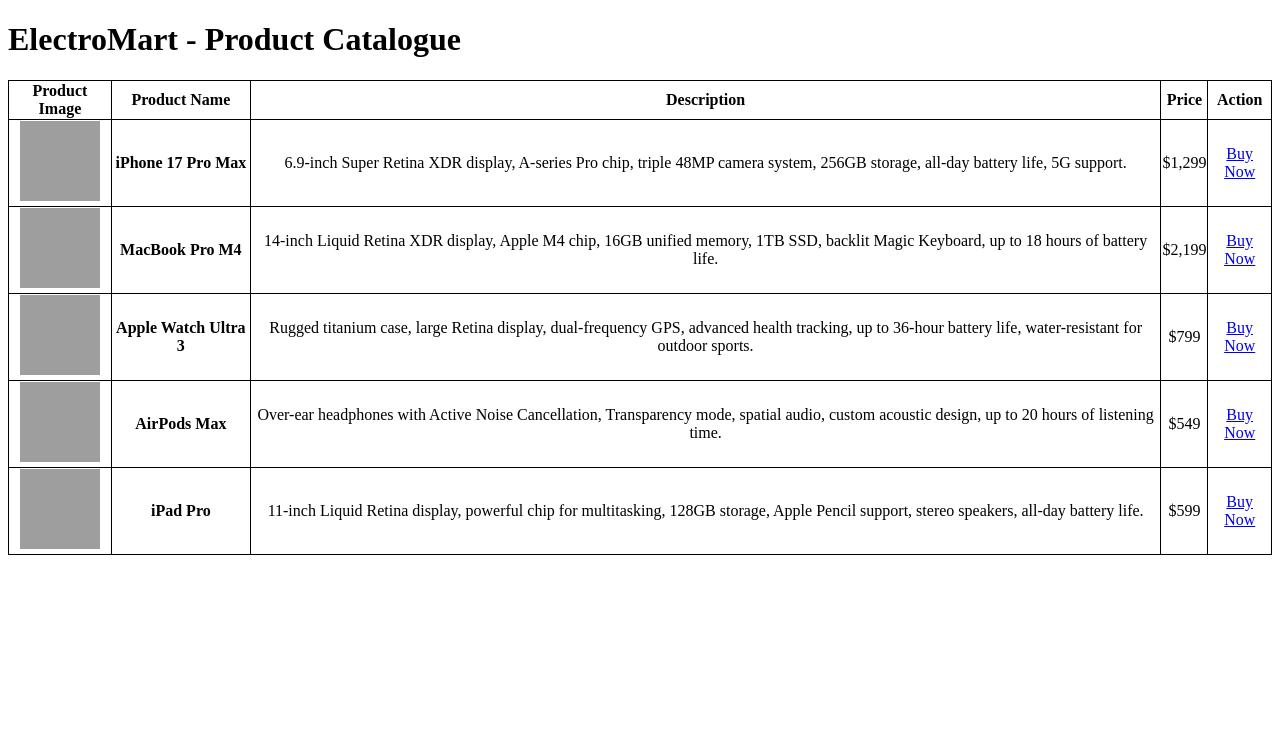
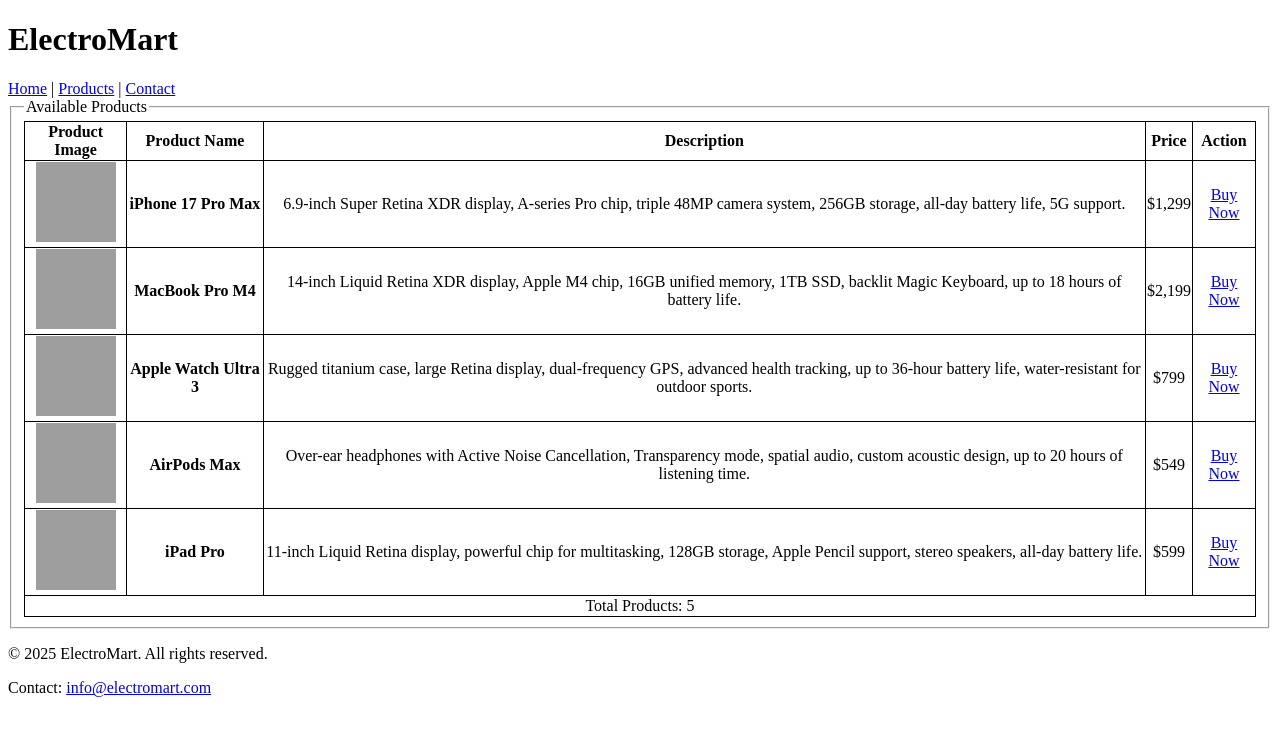
Before and after one commit to akib1437/webtech-practice, a plain HTML site: page Lt-3.html in a window 1280 px wide. Drawn offline with Linux system fonts and the light colour scheme; grey boxes are pictures that could not be loaded.

Commit message:
third task updated

```diff
--- a/Lt-3.html
+++ b/Lt-3.html
@@ -4,6 +4,8 @@
 <head>
     <meta charset="UTF-8">
     <title>ElectroMart Product Catalogue</title>
+    <meta name="author" content="Your Name">
+    <meta name="description" content="ElectroMart online electronics store product catalogue showing featured gadgets.">
     <style>
         table,
         th,
@@ -16,8 +18,20 @@
 </head>
 
 <body>
+    <header>
+        <h1>ElectroMart</h1>
+        <nav>
+            <a href="#">Home</a> |
+            <a href="#products">Products</a> |
+            <a href="#contact">Contact</a>
+        </nav>
+    </header>
 
-    <h1>ElectroMart - Product Catalogue</h1>
+    <main>
+
+        <article id="products">
+            <fieldset>
+                <legend>Available Products</legend>
 
                 <table>
 
@@ -32,8 +46,8 @@
                     <!-- iPhone 17 Pro Max -->
                     <tr>
                         <td>
-                    <img src="https://www.mobiledokan.com/media/apple-iphone-17-pro-max-cosmic-orange-official-image.webp" alt="iPhone 17 Pro Max" width="80"
-                        height="80">
+                            <img src="https://www.mobiledokan.com/media/apple-iphone-17-pro-max-cosmic-orange-official-image.webp"
+                                alt="iPhone 17 Pro Max" width="80" height="80">
                         </td>
                         <td><strong>iPhone 17 Pro Max</strong></td>
                         <td>
@@ -47,8 +61,8 @@
                     <!-- MacBook Pro M4 -->
                     <tr>
                         <td>
-                    <img src="https://media.wired.com/photos/672107771a715d099fb8e041/16:9/w_3840,h_2160,c_limit/Apple-MacBook-Pro-M4-lineup.png" alt="MacBook Pro M4" width="80"
-                        height="80">
+                            <img src="https://media.wired.com/photos/672107771a715d099fb8e041/16:9/w_3840,h_2160,c_limit/Apple-MacBook-Pro-M4-lineup.png"
+                                alt="MacBook Pro M4" width="80" height="80">
                         </td>
                         <td><strong>MacBook Pro M4</strong></td>
                         <td>
@@ -62,8 +76,8 @@
                     <!-- Apple Watch Ultra -->
                     <tr>
                         <td>
-                    <img src="https://mobilexchangebd.com/storage/general/mqdy3ref-vw-34frwatch-49-titanium-ultra-vw-34fr-wf-cowatch-face-49-alpine-ultra-vw-34fr-wf-co.jpeg" alt="Apple Watch Ultra" width="80"
-                        height="80">
+                            <img src="https://mobilexchangebd.com/storage/general/mqdy3ref-vw-34frwatch-49-titanium-ultra-vw-34fr-wf-cowatch-face-49-alpine-ultra-vw-34fr-wf-co.jpeg"
+                                alt="Apple Watch Ultra" width="80" height="80">
                         </td>
                         <td><strong>Apple Watch Ultra 3</strong></td>
                         <td>
@@ -77,7 +91,8 @@
                     <!-- AirPods Max -->
                     <tr>
                         <td>
-                    <img src="https://grovemade.imgix.net/https%3A%2F%2Fsiteleaf.grovemade.com%2Fuploads%2FGMP0228-airpods-max-unboxing-A2.jpg?auto=format&ixlib=python-1.1.2&w=3000&s=7b18e0826406c2b807ca40aae4c785cd" alt="AirPods Max" width="80" height="80">
+                            <img src="https://grovemade.imgix.net/https%3A%2F%2Fsiteleaf.grovemade.com%2Fuploads%2FGMP0228-airpods-max-unboxing-A2.jpg?auto=format&ixlib=python-1.1.2&w=3000&s=7b18e0826406c2b807ca40aae4c785cd"
+                                alt="AirPods Max" width="80" height="80">
                         </td>
                         <td><strong>AirPods Max</strong></td>
                         <td>
@@ -91,7 +106,8 @@
                     <!-- iPad -->
                     <tr>
                         <td>
-                    <img src="https://www.ryans.com/storage/products/main/apple-ipad-pro-2024-11-inch-ultra-retina-xdr-11716289991.webp" alt="iPad" width="80" height="80">
+                            <img src="https://www.ryans.com/storage/products/main/apple-ipad-pro-2024-11-inch-ultra-retina-xdr-11716289991.webp"
+                                alt="iPad" width="80" height="80">
                         </td>
                         <td><strong>iPad Pro</strong></td>
                         <td>
@@ -101,8 +117,18 @@
                         <td>$599</td>
                         <td><a href="https://www.apple.com/ipad-pro/">Buy Now</a></td>
                     </tr>
+                    <tr>
+                        <td colspan="5">Total Products: 5</td>
+                    </tr>
                 </table>
+            </fieldset>
+        </article>
+    </main>
 
+    <footer id="contact">
+        <p>&copy; 2025 ElectroMart. All rights reserved.</p>
+        <p>Contact: <a href="mailto:info@electromart.com">info@electromart.com</a></p>
+    </footer>
 </body>
 
 </html>
```
Lines whose indentation alone changed are shown as unchanged.
